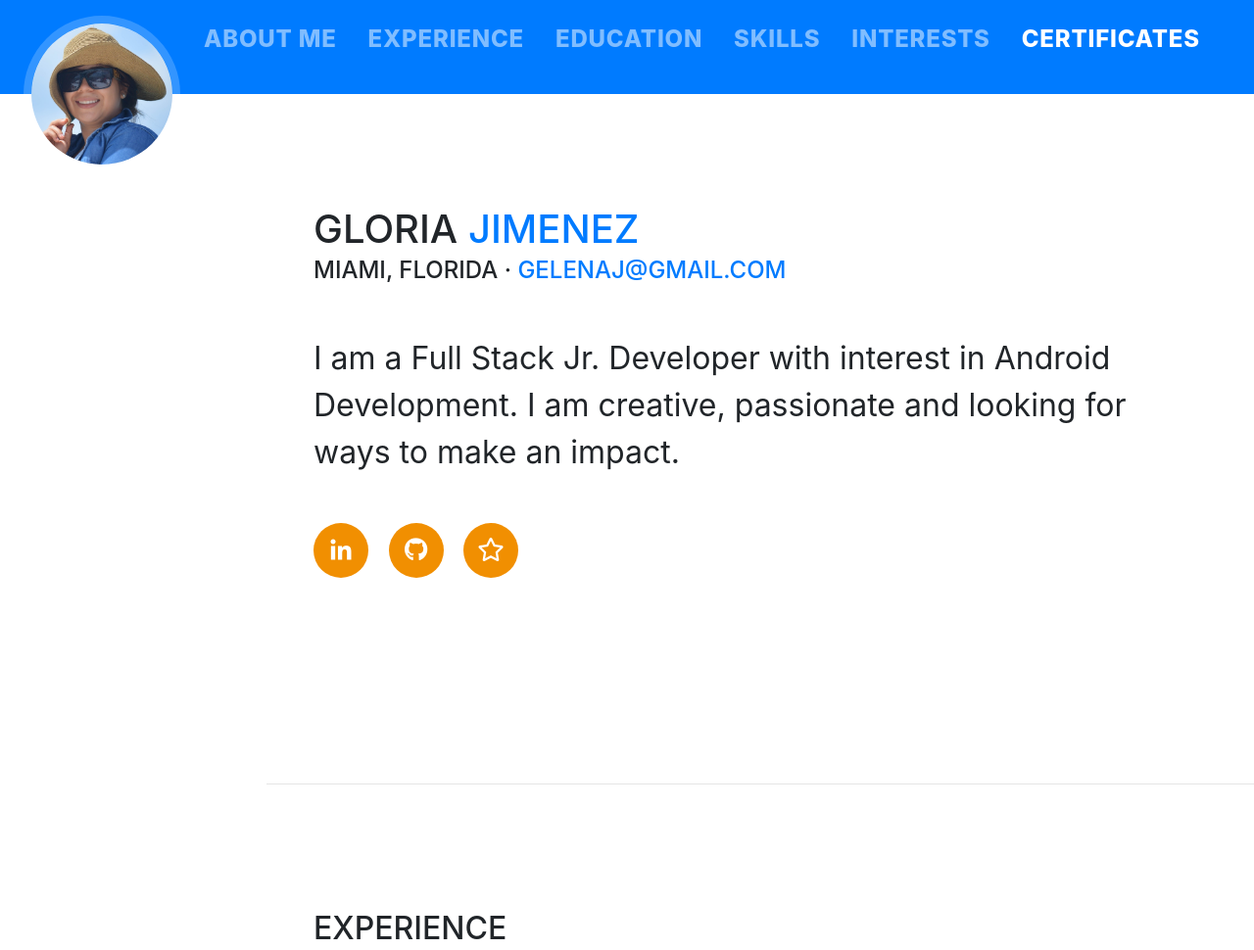
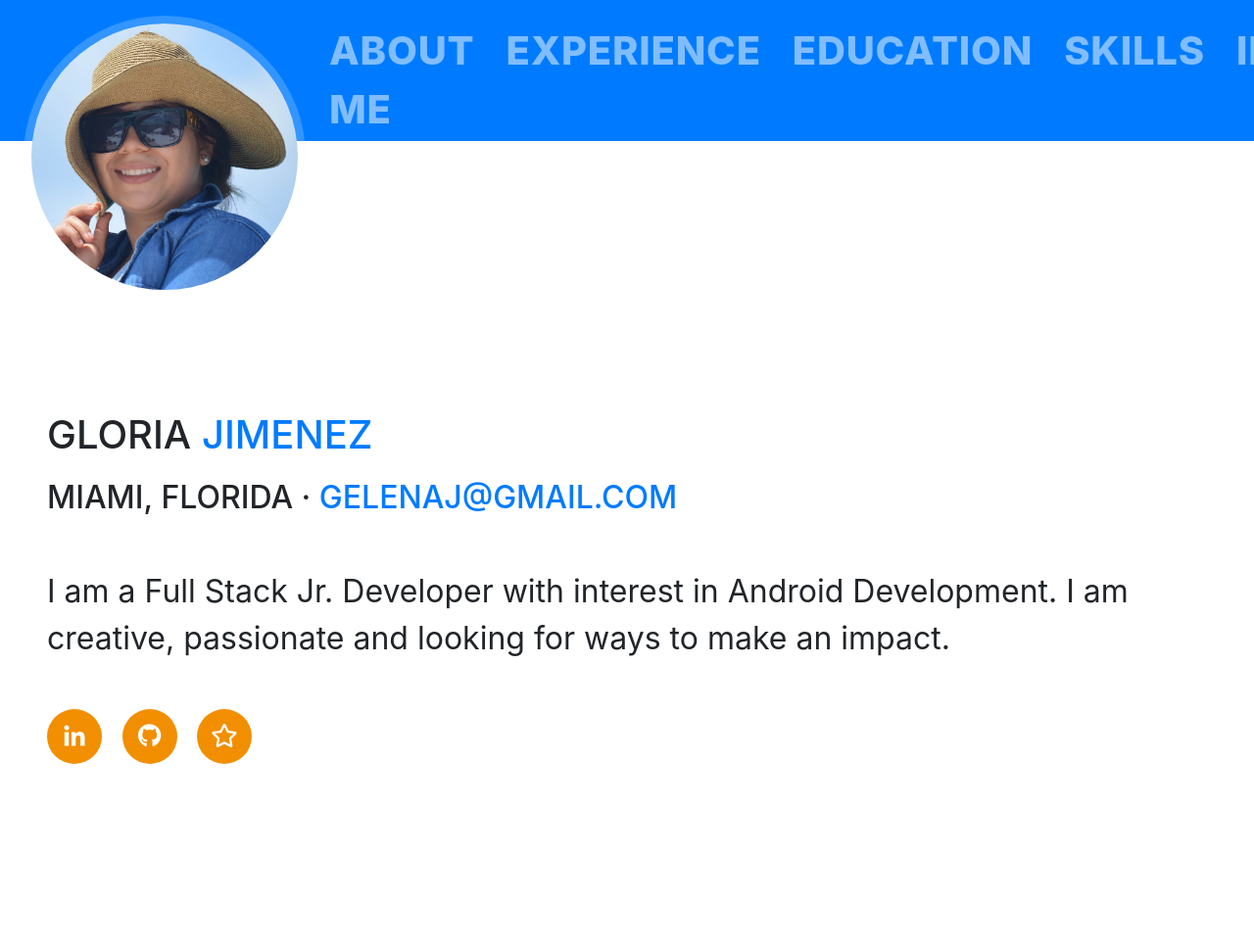
Before and after one commit to gelenaj/resume, a website with bundled scripts: page index.html in a window 1280 px wide. Shown: the top 970 px of the page at 98% size. Built offline with nearby package versions, Linux system fonts and the light colour scheme; a web font is replaced by a local one.

Commit message:
added smaller media queries

```diff
--- a/css/resume.css
+++ b/css/resume.css
@@ -26,6 +26,8 @@ body {
 
 iframe {
     background-color: #fff;
+     width:100%;
+    height:500px;
 }
 
 #goodreads-widget a:hover {
@@ -58,17 +60,19 @@ iframe {
     color: #F18F01;
 }
 
-@media (min-width: 992px) {
-    #sideNav .navbar-collapse .navbar-nav {
-        flex-direction: row !important;
-    }
+/*@media (min-width: 600px) {*/
+    /*#sideNav .navbar-collapse .navbar-nav {*/
+        /*flex-direction: unset;*/
+    /*}*/
 
-    body {
-        padding-top: 0;
-        padding-left: 17rem;
-        font-size: 1rem;
-    }
-}
+    /*body {*/
+        /*padding-top: 0;*/
+        /*padding-left: 17rem;*/
+        /*font-size: 1rem;*/
+    /*}*/
+/*}*/
+
+
 
 .fa-ul > li {
     font-size: 2rem;
@@ -87,27 +91,27 @@ h6 {
 }
 
 h1 {
-    font-size: 6rem;
+    font-size: 1rem;
     line-height: 7rem;
 }
 
 h2 {
-    font-size: 3.5rem;
+    font-size: 1rem;
     margin-top: 3rem !important;
     color: #006E90;
 }
 
 h3 {
-    font-size: 2rem;
+    font-size: 1rem;
     color: #AF3B6E;
 }
 
 p {
-    font-size: 2rem;
+    font-size: 1rem;
 }
 
 p.lead {
-    font-size: 2rem;
+    font-size: 1rem;
     font-weight: 400;
 }
 
@@ -115,7 +119,7 @@ p.lead {
     text-transform: uppercase;
     font-weight: 500;
     font-family: 'Saira Extra Condensed', -apple-system, BlinkMacSystemFont, 'Segoe UI', Roboto, 'Helvetica Neue', Arial, sans-serif, 'Apple Color Emoji', 'Segoe UI Emoji', 'Segoe UI Symbol', 'Noto Color Emoji';
-    font-size: 1.5rem;
+    font-size: 1rem;
 }
 
 .social-icons a {
@@ -140,7 +144,7 @@ p.lead {
 }
 
 .dev-icons {
-    font-size: 3rem;
+    font-size: 1rem;
 }
 
 .dev-icons .list-inline-item i:hover {
@@ -161,7 +165,7 @@ p.lead {
 }
 
 #sideNav {
-    height: 80px !important;
+    height: auto;
     /*text-align: center;*/
     position: fixed;
     top: 0;
@@ -223,6 +227,113 @@ section.resume-section .resume-item .resume-date {
     height: unset;
 }
 
+/*@media (max-width: 599px){*/
+
+    /*#sideNav {*/
+    /*height: auto !important;*/
+    /*flex-direction: row;*/
+/*}*/
+
+    /*#sideNav .navbar-collapse .navbar-nav .nav-item .nav-link {*/
+    /*display: block;*/
+/*}*/
+
+    /*#sideNav .navbar-collapse .navbar-nav {*/
+        /*-webkit-box-orient: vertical;*/
+        /*-webkit-box-direction: normal;*/
+        /*-ms-flex-direction: column;*/
+        /*display: flex;*/
+        /*flex-direction: column !important;*/
+        /*width: 100%;*/
+    /*}*/
+/*}*/
+
+@media (min-width: 600px) {
+    #sideNav {
+    height: auto !important;
+    flex-direction: row;
+}
+
+    #sideNav .navbar-collapse .navbar-nav .nav-item .nav-link {
+    display: block;
+}
+
+    #sideNav .navbar-collapse .navbar-nav {
+        -webkit-box-orient: vertical;
+        -webkit-box-direction: normal;
+        -ms-flex-direction: column;
+        display: flex;
+        flex-direction: column !important;
+        width: 100%;
+    }
+
+    section.resume-section{
+        margin-bottom: 400px;
+        margin-top:200px ;
+    }
+    .container-fluid{
+        width: 75%;
+    }
+
+    .flex-column{
+        flex-direction: row !important;
+    }
+
+    div.resume-content.mr-auto{
+        width: 100%;
+    }
+
+}
+
+@media (min-width: 900px) {
+    #sideNav .navbar-collapse .navbar-nav {
+        flex-direction: row !important;
+    }
+
+    body {
+        padding-top: 0;
+        padding-left: 17rem;
+        font-size: 1rem;
+    }
+
+    section.resume-section{
+    max-width: unset;
+    }
+
+    h1{
+        font-size:11rem;
+    }
+
+    h2{
+        font-size: 5rem;
+    }
+    h3{
+        font-size: 3rem;
+    }
+
+    .subheading{
+        font-size: 4rem;
+        margin-top: 3rem;
+    }
+
+    p.lead{
+        font-size: 3rem;
+    }
+
+    section.resume-section{
+        font-size: 2.5rem;
+    }
+
+    body{
+        font-size: 3rem;
+        width:auto;
+    }
+
+    p{
+        font-size: 3rem;
+    }
+}
+
 @media (min-width: 768px) {
     #sideNav {
         max-height: unset !important;
@@ -262,6 +373,39 @@ section.resume-section .resume-item .resume-date {
     }
 }
 
+@media (min-width: 900px){
+    #sideNav .navbar-collapse .navbar-nav {
+        font-size: 1.5rem;
+    }
+
+    body{
+        padding-left: 0px;
+        line-height: 1;
+    }
+    h1{
+        font-size: 3rem;
+    }
+    h2{
+        font-size: 2rem;
+    }
+    h3{
+        font-size: 1.5rem;
+    }
+    .p-0{
+        padding: auto;
+    }
+    p, section.resume-section, section.resume-section {
+        font-size: 1rem;
+    }
+    .subheading, p.lead{
+        font-size: 2rem;
+    }
+    .subheading{
+        margin-top:1rem;
+    }
+
+}
+
 @media (min-width: 992px) {
     h1 {
         margin-top: 5rem;
@@ -286,7 +430,48 @@ section.resume-section .resume-item .resume-date {
         flex-direction: row !important;
         font-size: 1.5rem;
     }
+    .fa-ul > li{
+        font-size: 1.5rem;
+    }
 }
+
+@media (min-width: 1200px) {
+    h1{
+        font-size: 9rem;
+    }
+    .dev-icons{
+        font-size: 5rem;
+    }
+    .fa-ul > li {
+        font-size: 3rem;
+    }
+    #goodreads-widget h1{
+        font-size: 3rem;
+    }
+    iframe{
+        width:unset;
+        height: unset;
+    }
+
+    #goodreads-widget h1{
+        max-height: 21rem;
+    }
+    #sideNav{
+        height: 9rem !important;
+    }
+    #sideNav .navbar-collapse .navbar-nav{
+        font-size: 2.5rem;
+    }
+
+    #sideNav .navbar-brand .img-profile{
+        max-width: unset;
+        max-height: 18rem;
+    }
+    .p-lg-5{
+        padding: 3rem;
+    }
+}
+
 
 .bg-primary {
     background-color: #006E90 !important;
--- a/index.html
+++ b/index.html
@@ -175,7 +175,7 @@
                     <h3 class="mb-0">University of Southern California</h3>
                     <div class="subheading mb-3">Bachelor of Science, Public Policy, Planning and Development</div>
                 </div>
-
+            </div>
             </div>
     </section>
 
@@ -214,11 +214,15 @@
         <div class="my-auto">
             <h2 class="mb-5">Interests</h2>
             <p>Apart from programming, I enjoy learning about different subjects including history, communication and
-                current events.</p>
-            <p class="mb-0">I also wrote a short story in an anthology called <a href="https://www.amazon.com/Alone-Together-Sisterhood-Solitude-America/dp/9585626217">"Alone
+                current events. One of my favorite places is the Miami Dade Public library.</p>
+           <p>I'm a people person! I have lived in Thailand, Uganda, Nicaragua and the Dominican Republic. Travel is given me such a rich life with experiences I
+                will never forget. As a result, I am able easily able to connect and work with people from diverse backgrounds.
+            </p>
+            <p >I also wrote a short story in an anthology called <a href="https://www.amazon.com/Alone-Together-Sisterhood-Solitude-America/dp/9585626217">"Alone
                 Together: Tales of Sisterhood and
                 Solitude in Latin America"</a>. Click <button class="btn-info" style="padding: 0px;" id="clickToShowReviews">here</button> to see reviews.
             </p>
+
         </div>
         <div id="goodreads-widget">
             <div id="gr_header"><h1 style="color: #AF3B6E">Goodreads reviews for Alone Together: Tales of Sisterhood and
```
